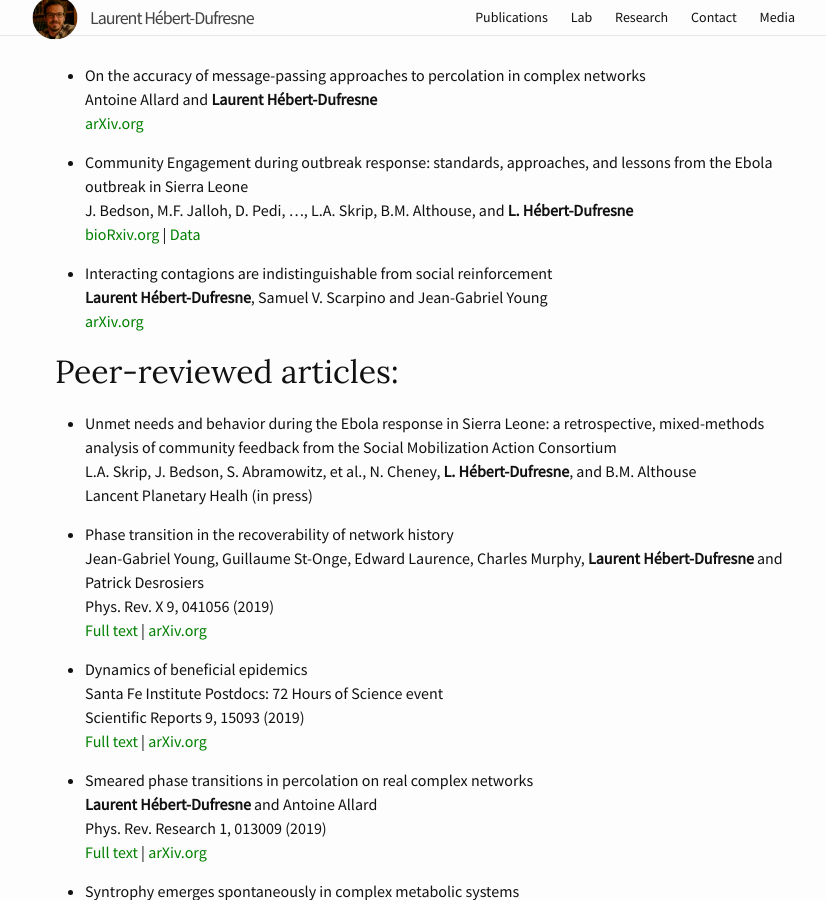
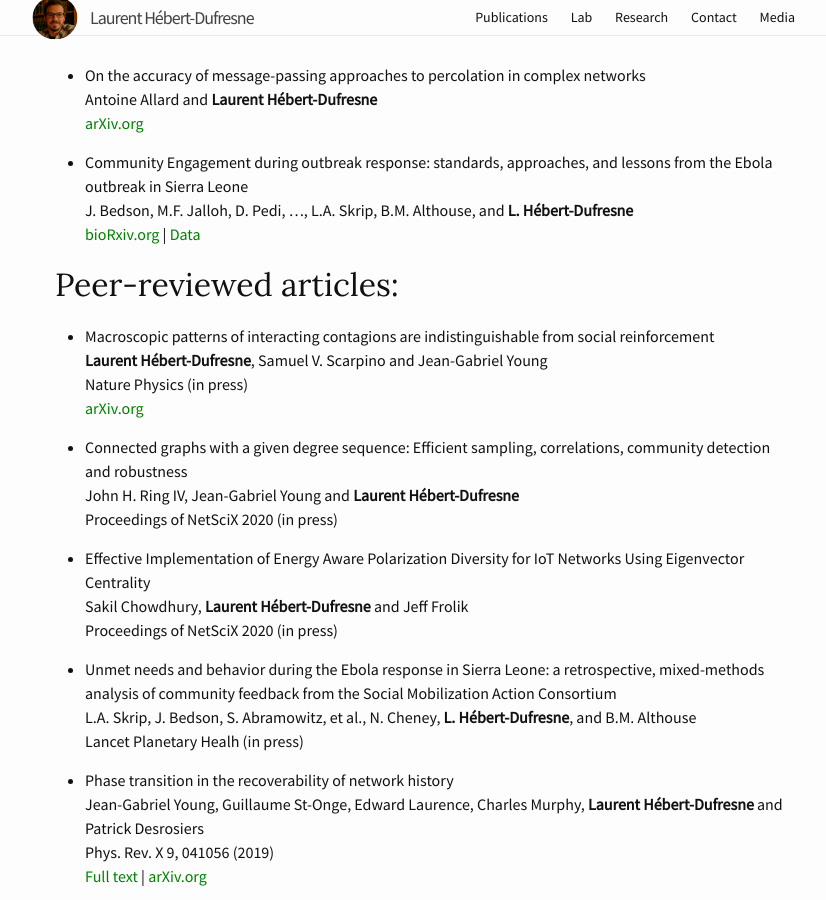
Before and after one commit to laurenthebertdufresne/laurenthebertdufresne.github.io, a Jekyll site: the page built from _pages/publications.md, in a window 1280 px wide and 900 px high, scrolled down 399 px. Shown: the whole window, without its empty margins (215-1041 px from the left). Built offline with Jekyll 4.4.1, drawn with Linux system fonts in a browser that asks for light colours.

Commit message:
New papers

```diff
--- a/_pages/publications.md
+++ b/_pages/publications.md
@@ -15,15 +15,24 @@ weight: 2
     J. Bedson, M.F. Jalloh, D. Pedi, ..., L.A. Skrip, B.M. Althouse, and **L. Hébert-Dufresne**
     [bioRxiv.org](https://www.biorxiv.org/content/10.1101/661959v1) | [Data](https://figshare.com/articles/Social_Mobilization_Action_Consortium_Community_Engagement_data_from_the_2014-2016_Sierra_Leone_Ebola_outbreak/8247002)
 
-*   Interacting contagions are indistinguishable from social reinforcement
+## Peer-reviewed articles:
+
+*   Macroscopic patterns of interacting contagions are indistinguishable from social reinforcement
     **Laurent Hébert-Dufresne**, Samuel V. Scarpino and Jean-Gabriel Young
+    Nature Physics (in press)
     [arXiv.org](https://arxiv.org/abs/1906.01147)
 
-## Peer-reviewed articles:
+*   Connected graphs with a given degree sequence: Efficient sampling, correlations, community detection and robustness
+    John H. Ring IV, Jean-Gabriel Young and **Laurent Hébert-Dufresne**
+    Proceedings of NetSciX 2020 (in press)
+
+*   Effective Implementation of Energy Aware Polarization Diversity for IoT Networks Using Eigenvector Centrality
+    Sakil Chowdhury, **Laurent Hébert-Dufresne** and Jeff Frolik
+    Proceedings of NetSciX 2020 (in press)
 
 *   Unmet needs and behavior during the Ebola response in Sierra Leone: a retrospective, mixed-methods analysis of community feedback from the Social Mobilization Action Consortium
     L.A. Skrip, J. Bedson, S. Abramowitz, et al., N. Cheney, **L. Hébert-Dufresne**, and B.M. Althouse
-    Lancent Planetary Healh (in press)
+    Lancet Planetary Healh (in press)
 
 *   Phase transition in the recoverability of network history
     Jean-Gabriel Young, Guillaume St-Onge, Edward Laurence, Charles Murphy, **Laurent Hébert-Dufresne** and Patrick Desrosiers
```
